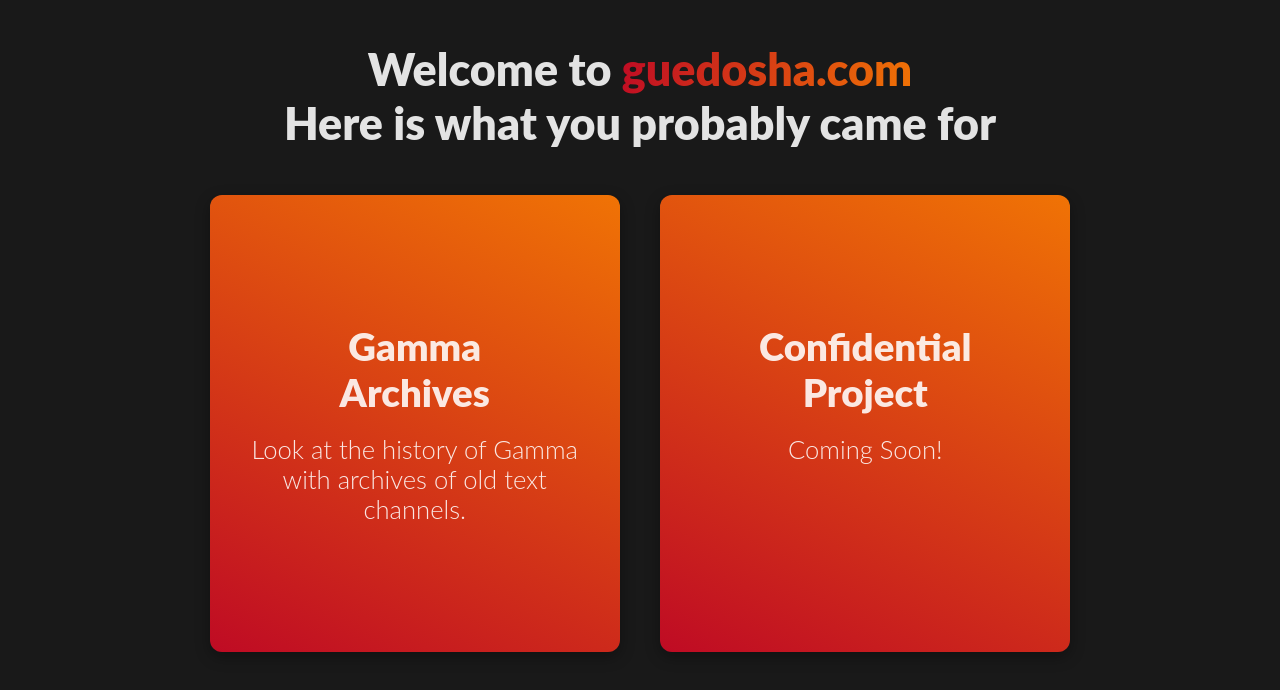
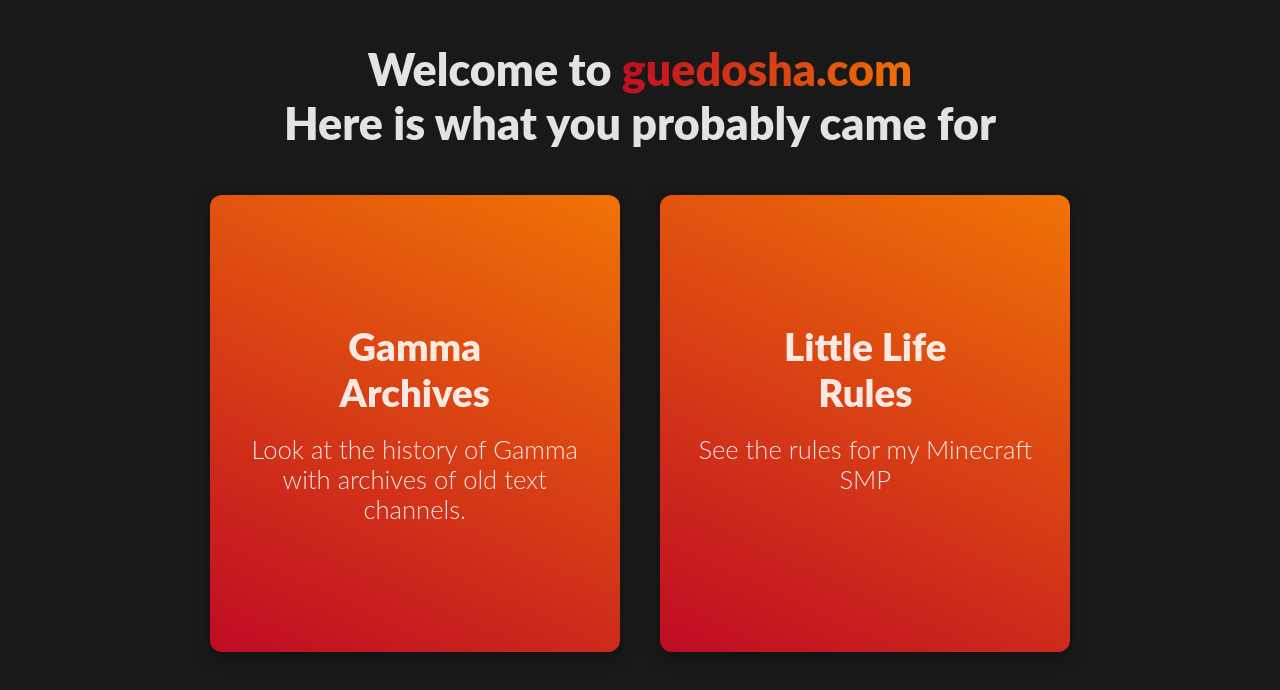
Before and after one commit to Guedosha/Guedosha.com, a plain HTML site: page index.html in a window 1280 px wide. Shown: the part 92-782 px from the top of the page. Drawn offline with nearby package versions, Linux system fonts and the light colour scheme; a script that the page names is missing.

Commit message:
Slight changes I forgot to implement

```diff
--- a/css/main.css
+++ b/css/main.css
@@ -183,6 +183,7 @@ button {
     -webkit-box-direction: normal;
     -ms-flex-direction: column;
     flex-direction: column;
+    align-items: center;
 }
 
 .head {
--- a/index.html
+++ b/index.html
@@ -81,10 +81,10 @@
                     <span class="sub-text lato-light">Look at the history of Gamma with archives of old text channels.</span>
                 </div>
             </a>
-            <a class="child-container rules">
+            <a class="child-container rules" href="little-life/rules">
                 <div class="text">
-                    <span class="head lato-black">Confidential Project</span>
-                    <span class="sub-text lato-light">Coming Soon!</span>
+                    <span class="head lato-black" style="width: 6em;">Little Life Rules</span>
+                    <span class="sub-text lato-light">See the rules for my Minecraft SMP</span>
                 </div>
             </a>
         </div>
```
